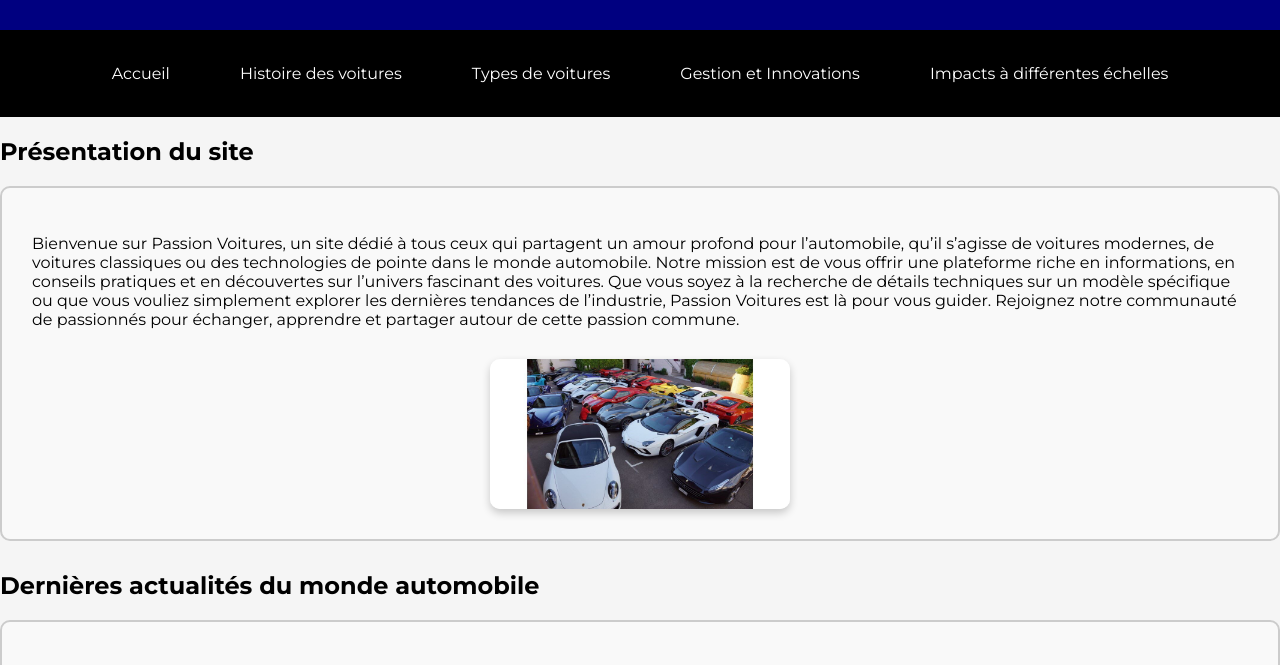
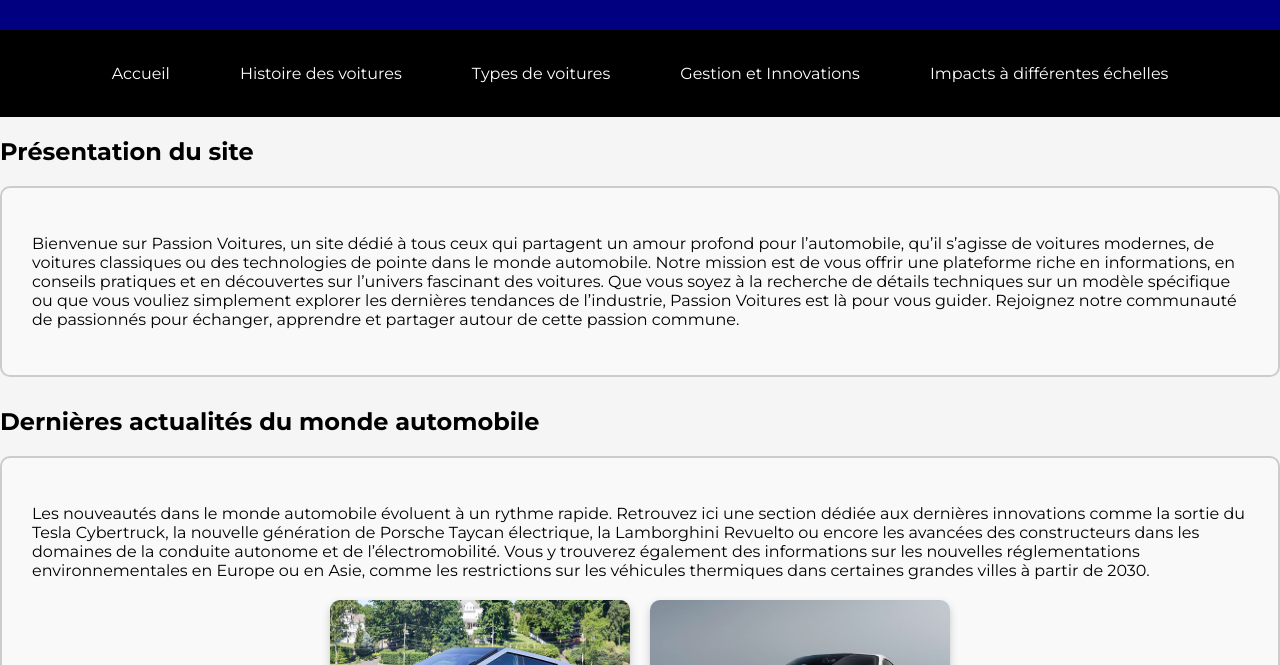
Before and after one commit to JadHamnouchi/sitensi, a plain HTML site: page index.html in a window 1280 px wide. Shown: the part 112-777 px from the top of the page. Drawn offline with Linux system fonts and the light colour scheme.

Commit message:
Update index.html

```diff
--- a/index.html
+++ b/index.html
@@ -25,9 +25,6 @@
         <h2>Présentation du site</h2>
         <div class="encadre">
             <p>Bienvenue sur Passion Voitures, un site dédié à tous ceux qui partagent un amour profond pour l’automobile, qu’il s’agisse de voitures modernes, de voitures classiques ou des technologies de pointe dans le monde automobile. Notre mission est de vous offrir une plateforme riche en informations, en conseils pratiques et en découvertes sur l’univers fascinant des voitures. Que vous soyez à la recherche de détails techniques sur un modèle spécifique ou que vous vouliez simplement explorer les dernières tendances de l’industrie, Passion Voitures est là pour vous guider. Rejoignez notre communauté de passionnés pour échanger, apprendre et partager autour de cette passion commune.</p>
-            <div class="image-grid">
-                <img src="Images/voitures1.jpg" alt="Image de voitures" class="image-full">
-            </div>
         </div>
     </div>
 
```
